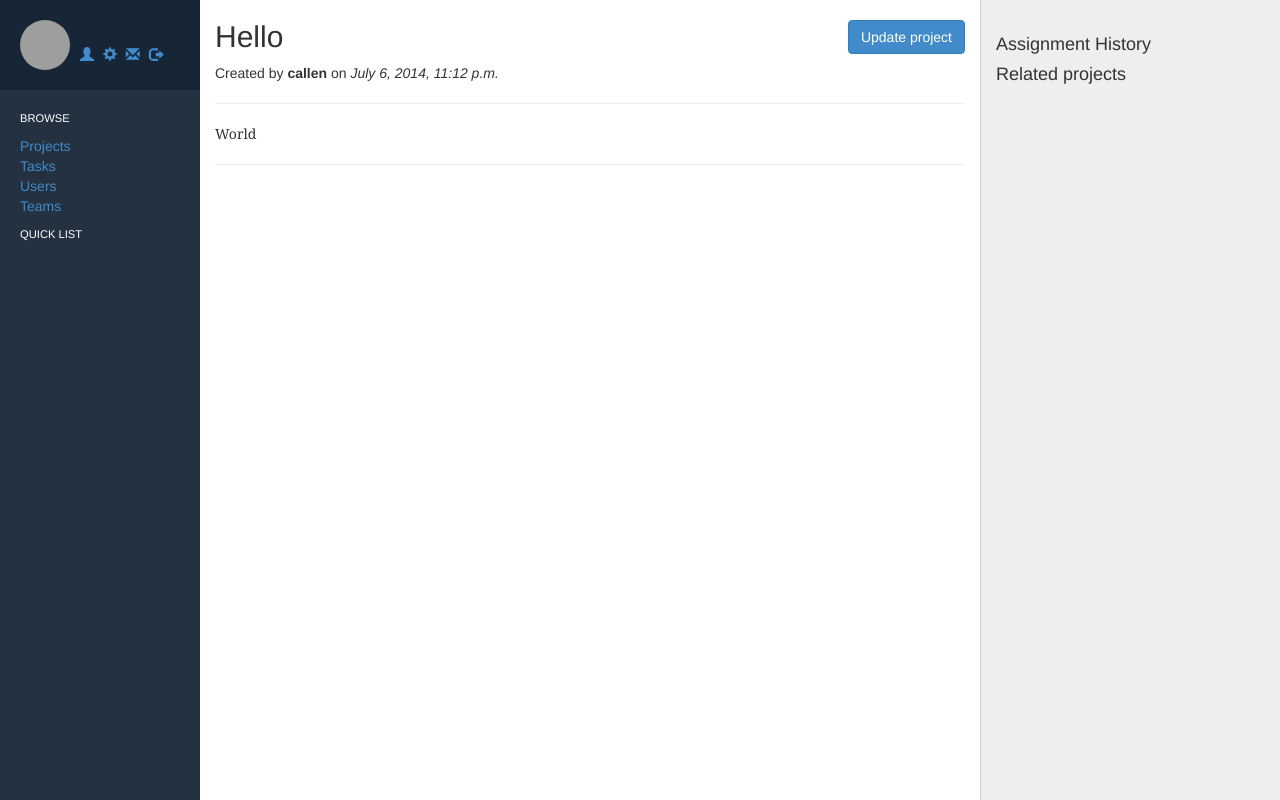
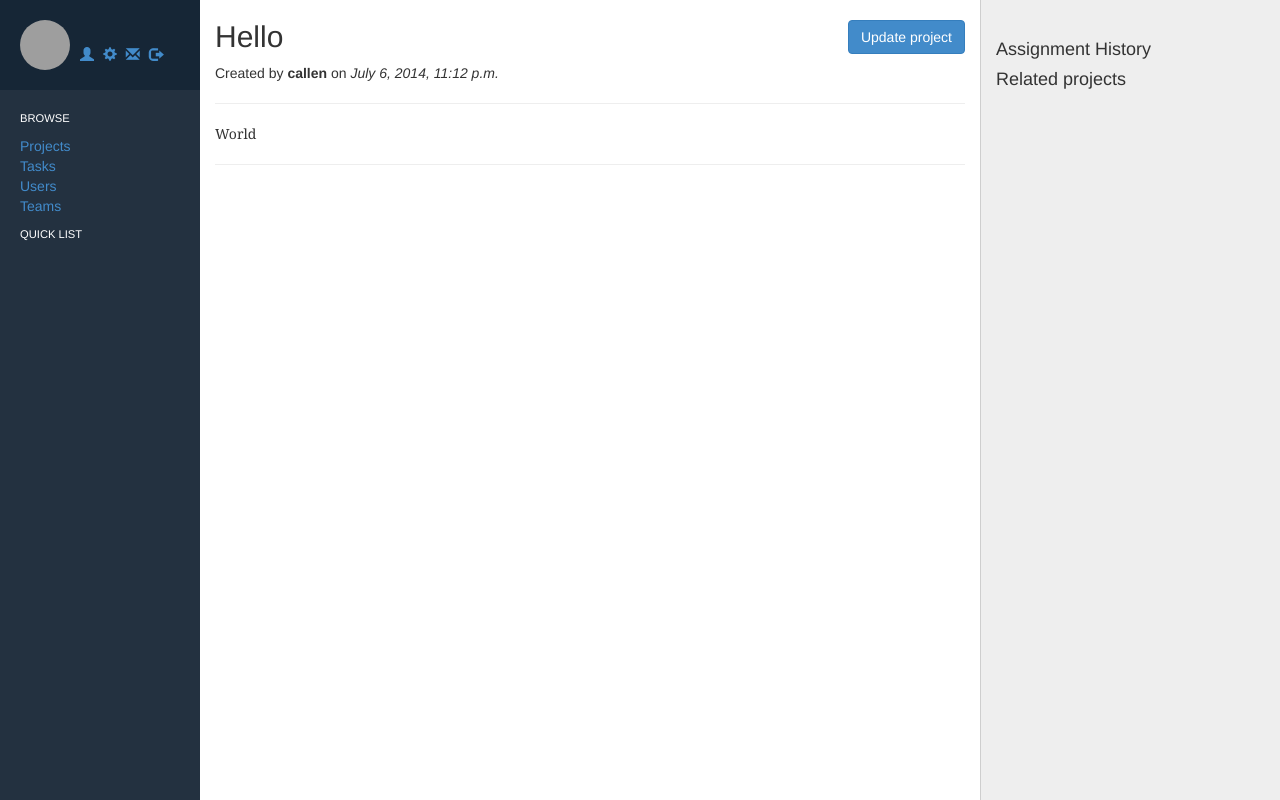
Before and after one commit to cmanallen/tasking, a Django app: page /projects/1/ in a window 1280 px wide. Run offline with Django 3.2, Linux system fonts and the light colour scheme; a user stored in the database is signed in; data comes from the database, SQL or seed files in the repository; parts of the project's set-up code (start-up, migrations or seed data) failed here and were passed over; some libraries are stand-ins or nearby versions; grey boxes are pictures that could not be loaded.

Commit message:
added preview image, small styling change

```diff
--- a/tasking/tasking/templates/base.html
+++ b/tasking/tasking/templates/base.html
@@ -64,7 +64,7 @@
 				</header>
 
 				<!-- Secondary Information (Meta Data) -->
-				<aside class="ftrt hpad15 vpad15 fill" style="width:300px;">
+				<aside class="ftrt hpad15 vpad20 fill" style="width:300px;">
 					{% block aside %}
 						<p>Test!</p>
 					{% endblock %}
```
Also changed, not shown: README.md, example.png (added).
